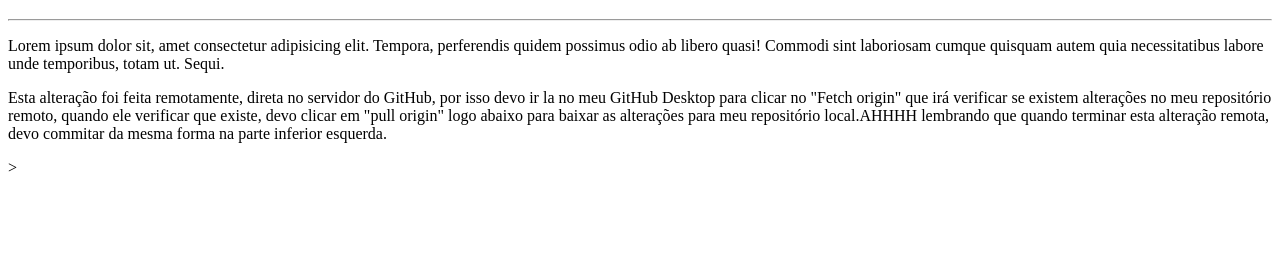
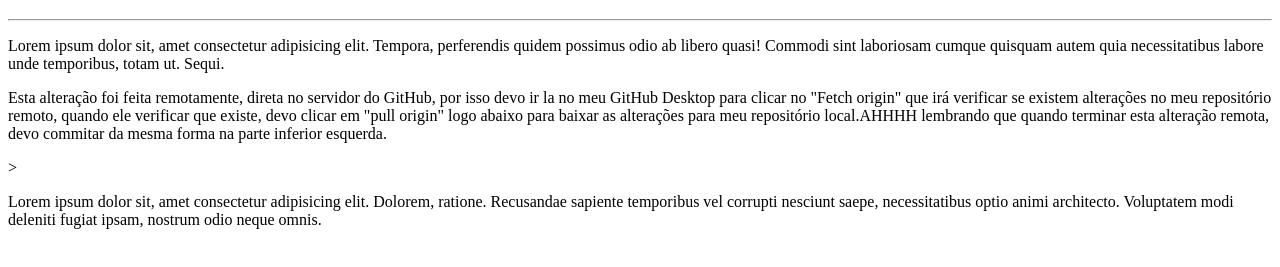
Before and after one commit to igoradriano/Ola-Mundo, a plain HTML site: page site-exemplo/index.html in a window 1280 px wide. Shown: the part 61-328 px from the top of the page. Drawn offline with Linux system fonts and the light colour scheme.

Commit message:
alteração teste de atalhos

```diff
--- a/site-exemplo/index.html
+++ b/site-exemplo/index.html
@@ -11,5 +11,6 @@
     <p>Lorem ipsum dolor sit, amet consectetur adipisicing elit. Tempora, perferendis quidem possimus odio ab libero quasi! Commodi sint laboriosam cumque quisquam autem quia necessitatibus labore unde temporibus, totam ut. Sequi.</p>
     <p>Esta alteração foi feita remotamente, direta no servidor do GitHub, por isso devo ir la no meu GitHub Desktop para clicar no "Fetch origin" que irá verificar se existem alterações no meu repositório remoto, quando ele verificar que existe, devo clicar em "pull origin" logo abaixo para baixar as alterações para meu repositório local.AHHHH lembrando que quando terminar esta alteração remota, devo commitar da mesma forma na parte inferior esquerda.
     </p>>
+    <p>Lorem ipsum dolor sit, amet consectetur adipisicing elit. Dolorem, ratione. Recusandae sapiente temporibus vel corrupti nesciunt saepe, necessitatibus optio animi architecto. Voluptatem modi deleniti fugiat ipsam, nostrum odio neque omnis.</p>
 </body>
 </html>
```
